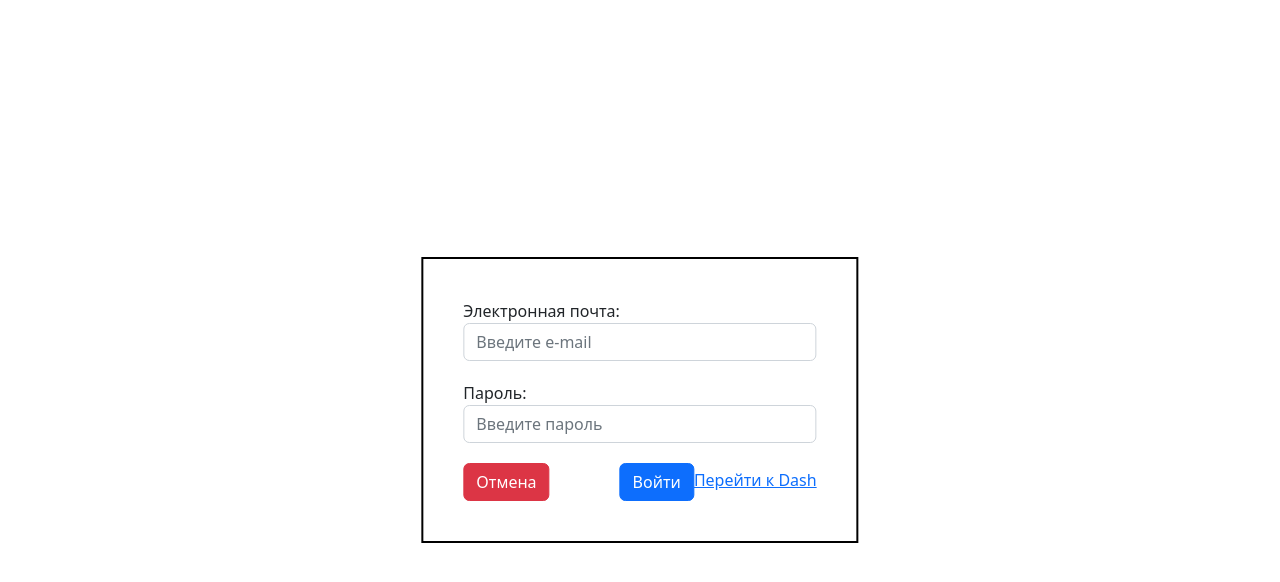
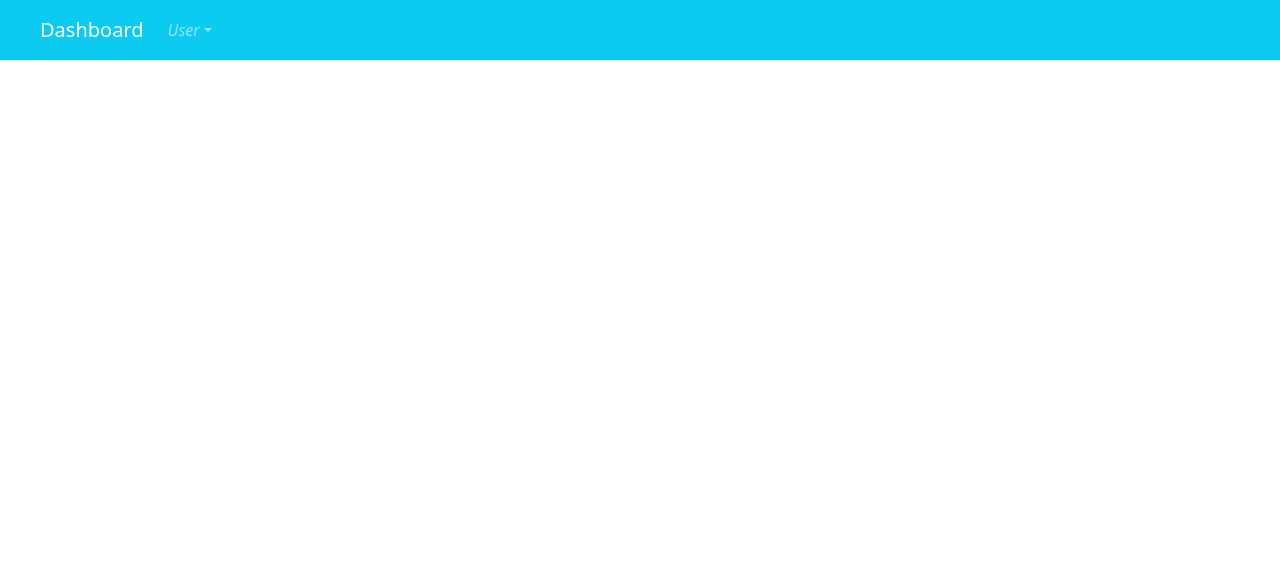
Before and after one commit to vinikitavin/vue, a Vue app: page /dashboard in a window 1280 px wide. Shown: the top 582 px of the page. Built offline with nearby package versions, Linux system fonts and the light colour scheme.

Commit message:
worked login page without error message

```diff
--- a/src/App.vue
+++ b/src/App.vue
@@ -1,26 +1,13 @@
 <template>
   <div id="app">
-    <login-form></login-form>
+    <router-view></router-view>
   </div>
 </template>
 
 <script>
-import LoginForm from '@/components/LoginForm'
 
 export default {
   components: {
-    LoginForm
-  },
-  computed: {
-    username () {
-      // Мы скоро разберём что такое `params`
-      return this.$route.params.username
-    }
-  },
-  methods: {
-    goBack () {
-      window.history.length > 1 ? this.$router.go(-1) : this.$router.push('/')
-    }
   }
 }
 </script>
--- a/src/components/DashboardPage.vue
+++ b/src/components/DashboardPage.vue
@@ -1,6 +1,19 @@
 <template>
   <div>
-    <h1>This is DashboardPage</h1>
+    <b-navbar toggleable="lg" type="dark" variant="info">
+      <b-navbar-brand href="#">Dashboard</b-navbar-brand>
+      <b-collapse id="nav-collapse" is-nav>
+        <b-navbar-nav class="ml-auto">
+          <b-nav-item-dropdown right>
+            <template #button-content>
+              <em>User</em>
+            </template>
+            <b-dropdown-item href="#">Profile</b-dropdown-item>
+            <b-dropdown-item href="#">Sign Out</b-dropdown-item>
+          </b-nav-item-dropdown>
+        </b-navbar-nav>
+      </b-collapse>
+    </b-navbar>
   </div>
 </template>
 
@@ -11,5 +24,8 @@ export default {
 </script>
 
 <style scoped>
-
+.navbar {
+  padding: 10px 40px;
+  justify-content: space-between;
+}
 </style>
--- a/src/components/LoginForm.vue
+++ b/src/components/LoginForm.vue
@@ -24,10 +24,10 @@
           required
         ></b-form-input>
       </b-form-group>
+      <p class="error-message" v-if="error">Неверный логин или пароль!</p>
 
       <b-button type="reset" variant="danger">Отмена</b-button>
       <b-button type="submit" variant="primary" @click="openNextPage()">Войти</b-button>
-      <router-link to="/dashboard">Перейти к Dash</router-link>
     </b-form>
   </div>
 </template>
@@ -41,7 +41,8 @@ export default {
       form: {
         email: '',
         password: ''
-      }
+      },
+      error: false
     }
   },
   methods: {
@@ -49,6 +50,7 @@ export default {
       if ((this.form.email === 'vin@vin.com') && (this.form.password === '123')) {
         this.$router.push('/dashboard')
       }
+      return this.error === true
     }
   }
 }
@@ -66,6 +68,10 @@ form {
 .form-group {
   margin-bottom: 20px;
 }
+.error-message {
+  font-size: 15px;
+  color: red;
+}
 .btn-danger {
   margin-right: 70px;
 }
```
